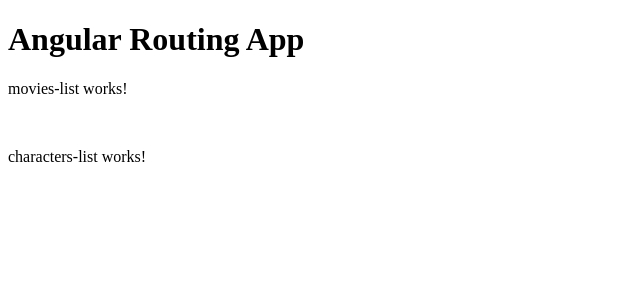
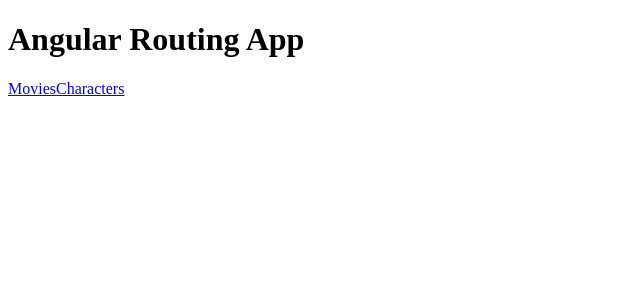
Before and after one commit to Tomvictor/Angular2-Learning, an Angular app in the folder ng-routing/: page / in a window 1280 px wide. Shown: the top 300 px of the page, without its empty margins (0-640 px from the left). Built offline with nearby package versions, Linux system fonts and the light colour scheme.

Commit message:
Router bug fixes

```diff
--- a/ng-routing/src/app/app.component.html
+++ b/ng-routing/src/app/app.component.html
@@ -1,7 +1,9 @@
 <h1>
   {{title}}
 </h1>
-<div>
-  <app-movies-list></app-movies-list> <br>
-  <app-characters-list></app-characters-list>
-</div>
+
+<a routerLink="/movies/">Movies</a>
+<a routerLink="/characters">Characters</a>
+
+<router-outlet></router-outlet>
+<!-- Routed views go here -->
--- a/ng-routing/src/app/app.module.ts
+++ b/ng-routing/src/app/app.module.ts
@@ -20,12 +20,12 @@ import { CharactersListComponent } from './components/characters-list/characters
     HttpModule,
     RouterModule.forRoot([
       {
-        path : 'movie',
+        path:'movies',
         component : MoviesListComponent
       },
       {
-        path  : 'characters',
-        component : CharactersListComponent
+        path:'characters',
+        component:CharactersListComponent
       }
     ])
   ],
```
